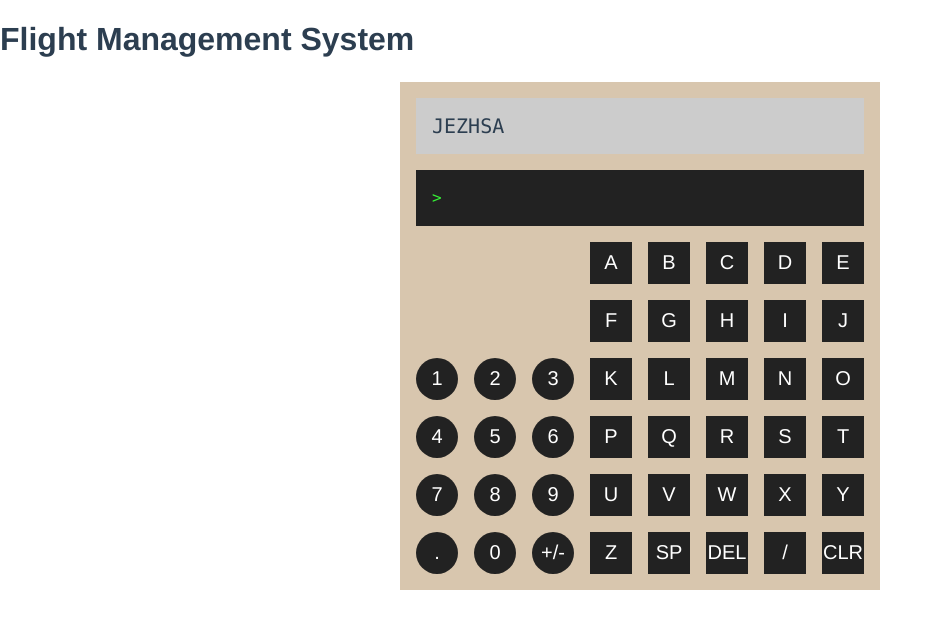
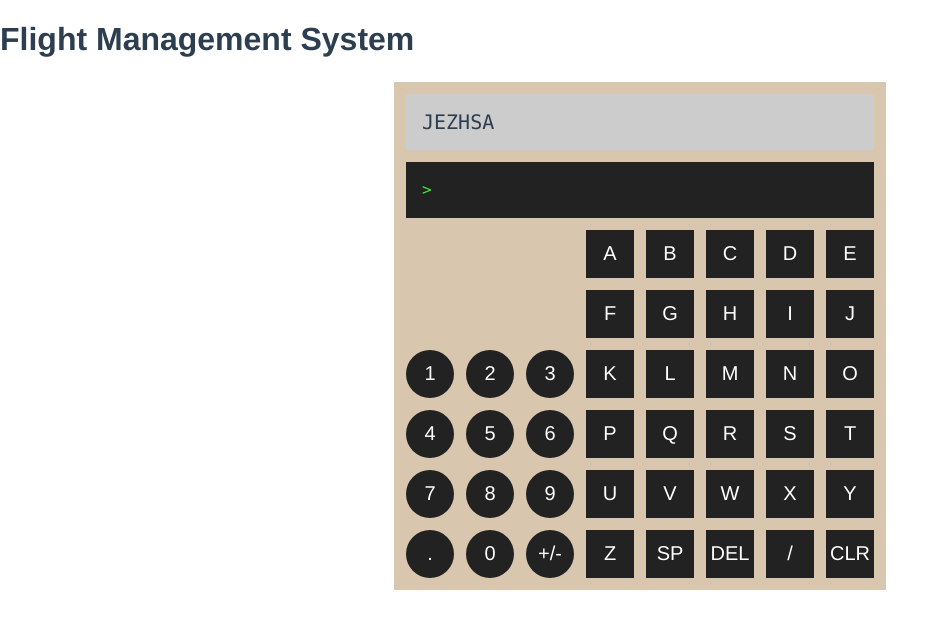
Before and after one commit to flying-musk/flight-management-system, a Vue app: page / in a window 1280 px wide. Shown: the top 628 px of the page, without its empty margins (0-947 px from the left). Built offline with nearby package versions, Linux system fonts and the light colour scheme.

Commit message:
[flight-management-system] Minor style changes.

```diff
--- a/src/components/Buttons.vue
+++ b/src/components/Buttons.vue
@@ -53,24 +53,24 @@ export default {
 .b-outer {
   display: flex;
   align-items: flex-end;
-  gap: 16px;
+  gap: 12px;
 }
 .b-numbers {
   display: grid;
   grid-template-columns: repeat(3, 1fr);
-  column-gap: 16px;
-  row-gap: 16px;
+  column-gap: 12px;
+  row-gap: 12px;
 }
 .b-chars {
   display: grid;
   grid-template-columns: repeat(5, 1fr);
-  column-gap: 16px;
-  row-gap: 16px;
+  column-gap: 12px;
+  row-gap: 12px;
 }
 .b-button {
   cursor: pointer;
-  width: 42px;
-  height: 42px;
+  width: 48px;
+  height: 48px;
   background-color: #222222;
   color: #ffffff;
   font-size: 20px;
@@ -81,7 +81,7 @@ export default {
 .button-number {
   border-radius: 50%;
 }
-@media (max-width: 480px) {
+@media (max-width: 500px) {
   .b-outer {
     flex-direction: column-reverse;
     align-items: center;
--- a/src/components/FlightManagementSystem.vue
+++ b/src/components/FlightManagementSystem.vue
@@ -72,9 +72,9 @@ export default {
 .f-main {
   background-color: #d8c6ae;
   max-width: 560px;
-  padding: 16px;
+  padding: 12px;
   display: flex;
   flex-direction: column;
-  gap: 16px;
+  gap: 12px;
 }
 </style>
```
